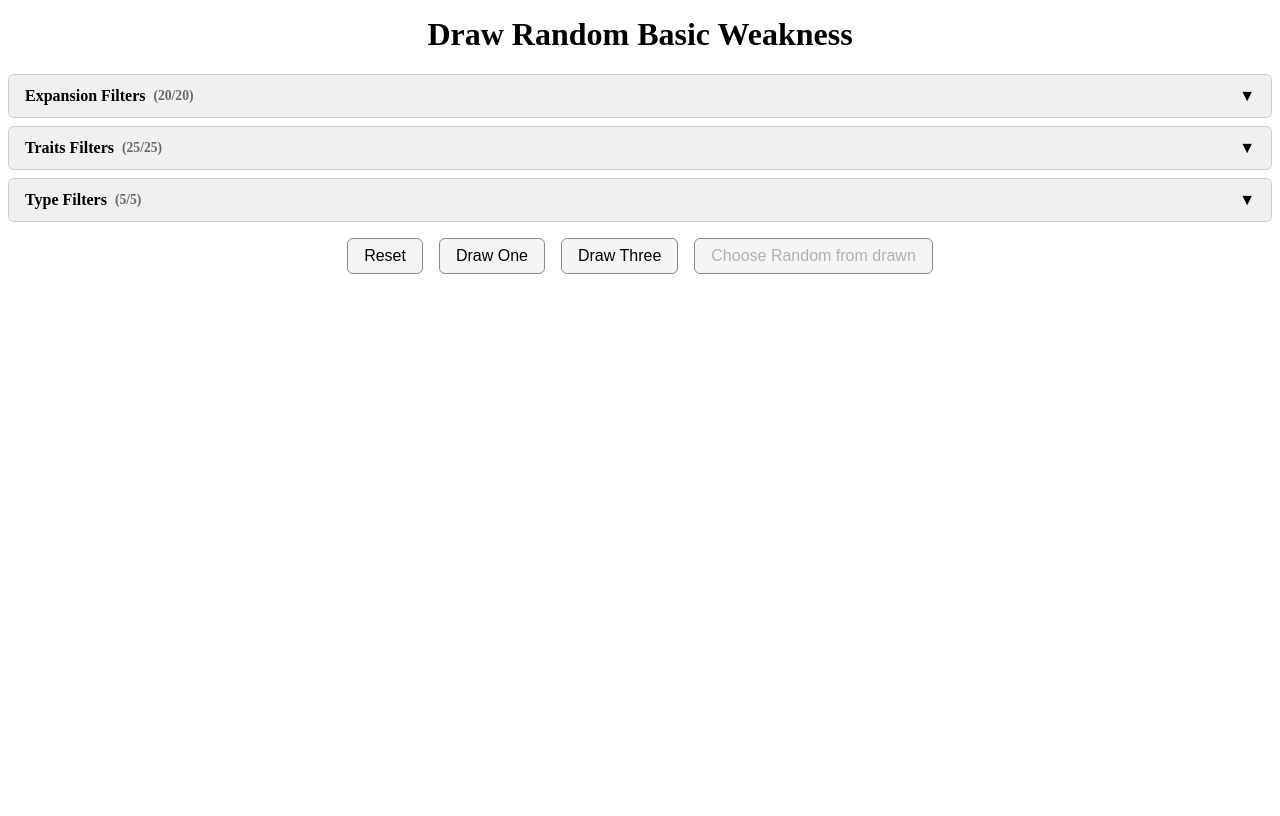
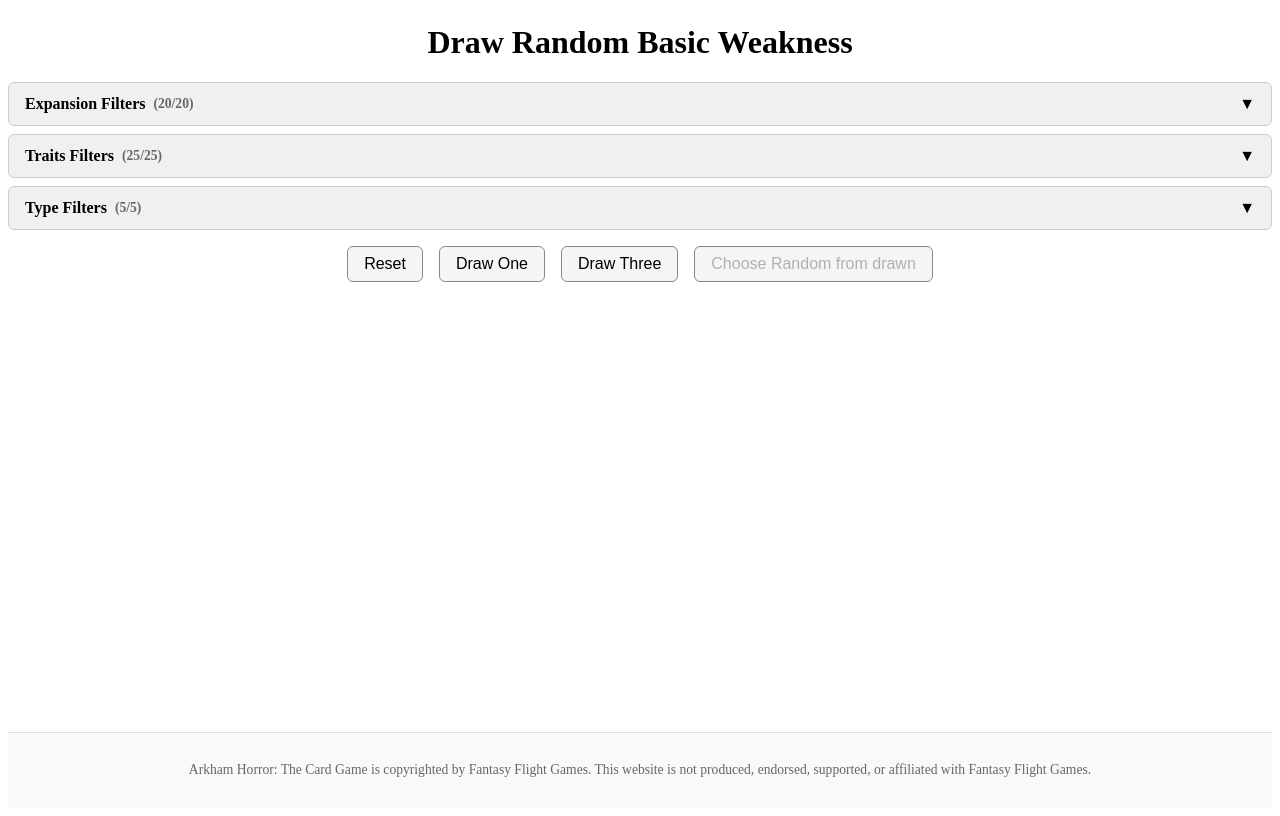
Before and after one commit to kesslerd/arkham-weakness-drawer, an Angular app: page / in a window 1280 px wide. Built offline with nearby package versions, Linux system fonts and the light colour scheme.

Commit message:
add footer

```diff
--- a/src/app/app.html
+++ b/src/app/app.html
@@ -1,3 +1,5 @@
+<div class="main">
+  <div class="content">
     <h1>{{ title }}</h1>
 
     <div>
@@ -18,3 +20,12 @@
     </div>
 
     <last-draw [drawn]="lastDrawnWeaknesses" [packs]="allPacks" (veto)="onVeto($event)"></last-draw>
+  </div>
+
+  <footer class="footer">
+    <p>
+      Arkham Horror: The Card Game is copyrighted by Fantasy Flight Games.
+      This website is not produced, endorsed, supported, or affiliated with Fantasy Flight Games.
+    </p>
+  </footer>
+</div>
--- a/src/app/app.scss
+++ b/src/app/app.scss
@@ -22,3 +22,26 @@ button {
 button:hover {
     background-color: #e2e2e2;
 }
+
+
+.main {
+    display: flex;
+    flex-direction: column;
+    min-height: 100vh;
+    overflow: hidden; // Prevents unwanted scrollbars when content is short
+}
+
+.content {
+    flex: 1 0 auto;
+}
+
+.footer {
+    flex-shrink: 0;
+    text-align: center;
+    font-size: 0.85rem;
+    color: #666;
+    padding: 1rem;
+    background-color: #f9f9f9;
+    border-top: 1px solid #ddd;
+    margin-top: 2rem;
+}
```
Lines whose indentation alone changed are shown as unchanged.
